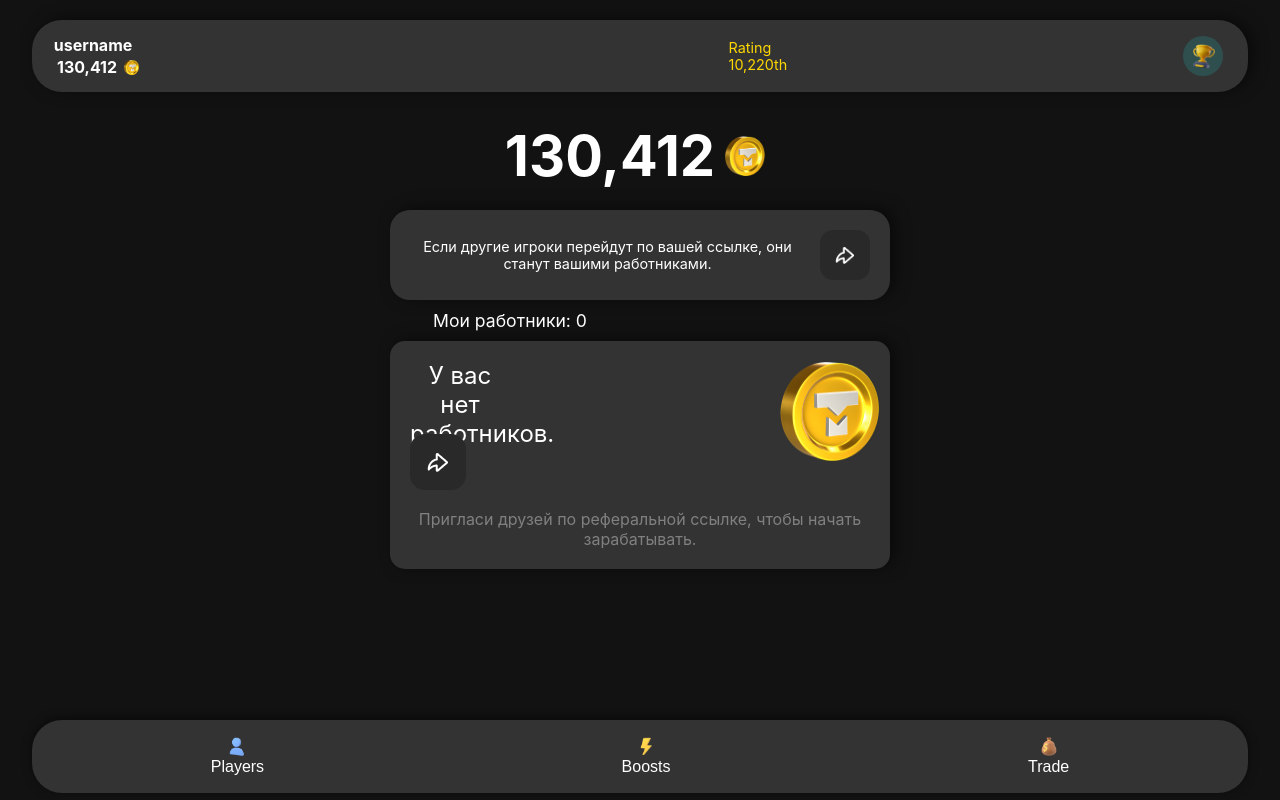
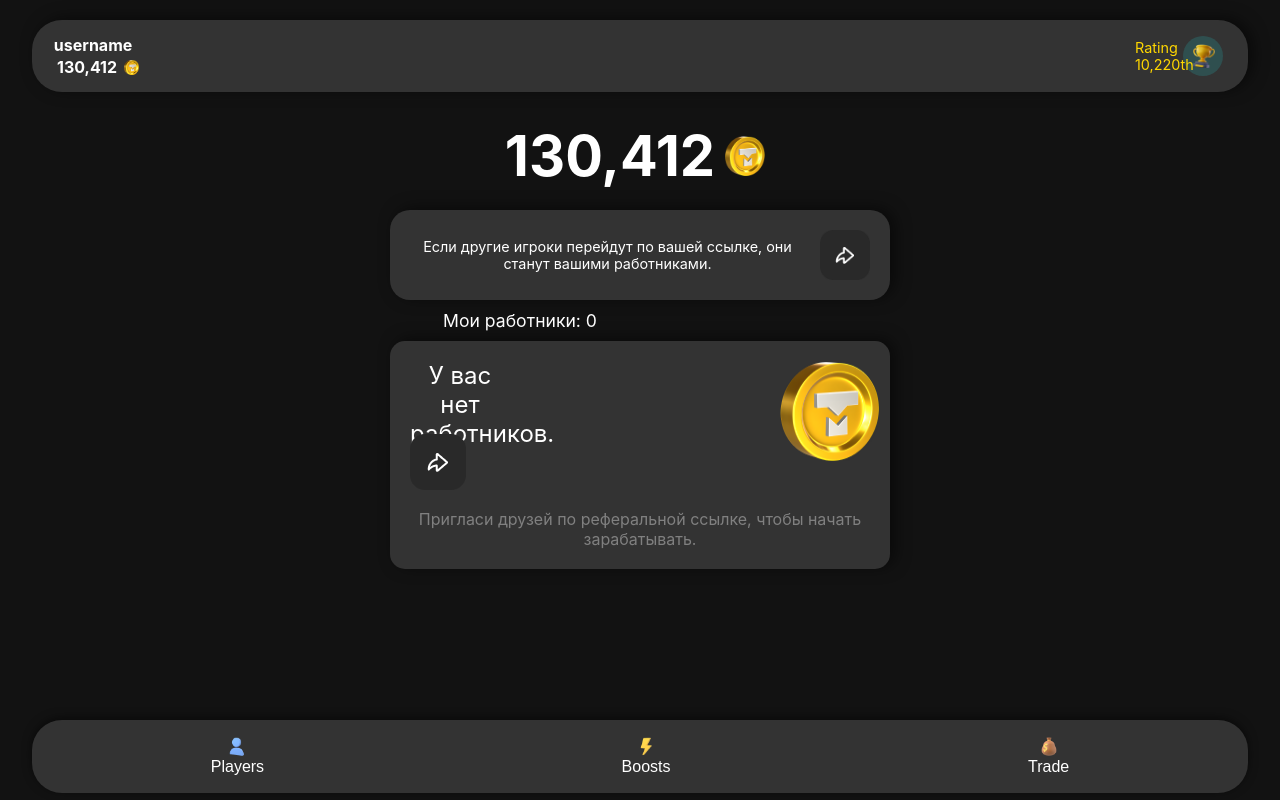
Before and after one commit to artemodkow/tg-webapp-react, a React (Create React App) app: page / in a window 1280 px wide. Built offline with nearby package versions, Linux system fonts and the light colour scheme; a web font is replaced by a local one.

Commit message:
main menu

```diff
--- a/src/components/Players/Players.css
+++ b/src/components/Players/Players.css
@@ -74,8 +74,8 @@
 
 .text-rating {
     width: 15px;
-    margin-left: 170px; /* Уменьшаем отступ перед иконкой кубка */
-    margin-right: 10px;
+    position: absolute;
+    right: 130px;
     font-size: 0.9em; /* Устанавливаем размер текста */
     color: #FFD700; /* Можно изменить цвет текста, если нужно */
 }
@@ -149,7 +149,7 @@
 }
 
 .employees-header {
-    margin-right: 260px;
+    margin-right: 240px;
     font-size: 1.1em;
     margin-top: -15px;
     margin-bottom: 15px;
```
